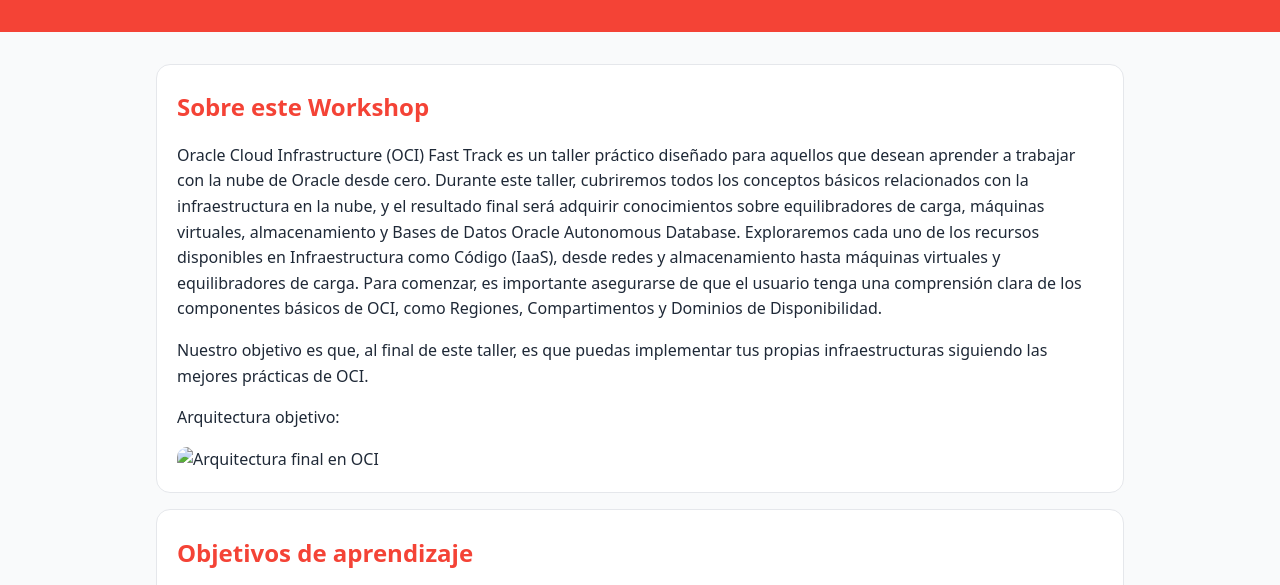
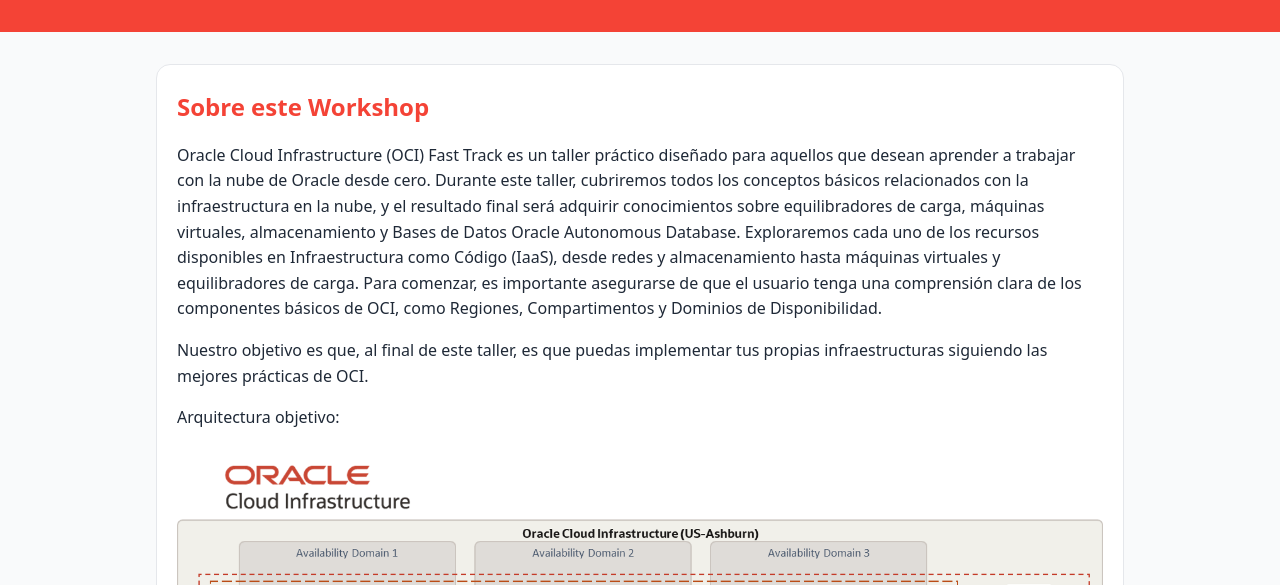
Before and after one commit to mcrsoci/OCI-Fast-Track-v2, a plain HTML site: page index.html in a window 1280 px wide. Shown: the part 172-757 px from the top of the page. Drawn offline with Linux system fonts and the light colour scheme.

Commit message:
cambios para la imagen de la arquitecutra

```diff
--- a/index.html
+++ b/index.html
@@ -55,7 +55,7 @@
         siguiendo las mejores prácticas de OCI.
       </p>
       <p style="margin-top:1rem">Arquitectura objetivo:</p>
-      <img src="Imagenes/diagrama.png" alt="Arquitectura final en OCI">
+      <img src="PrimerosPasos/imagenes/ft-architecture-gb.png" alt="Arquitectura final en OCI">
     </section>
 
     <section aria-labelledby="objetivos">
```
